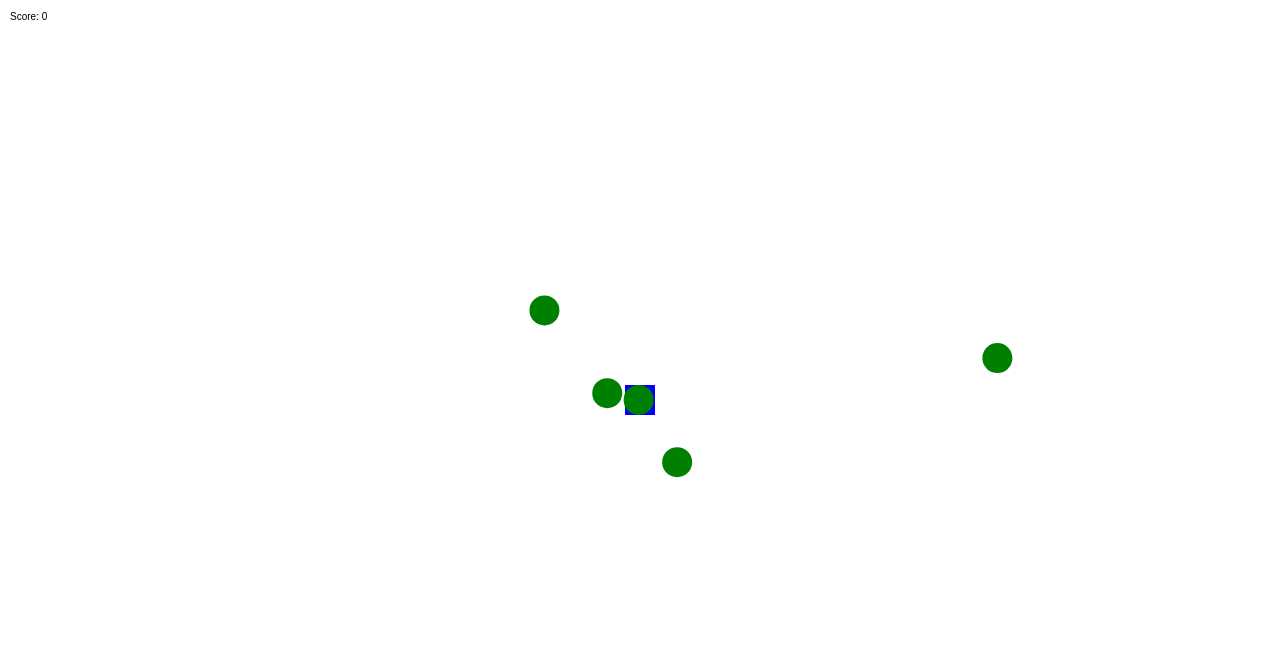
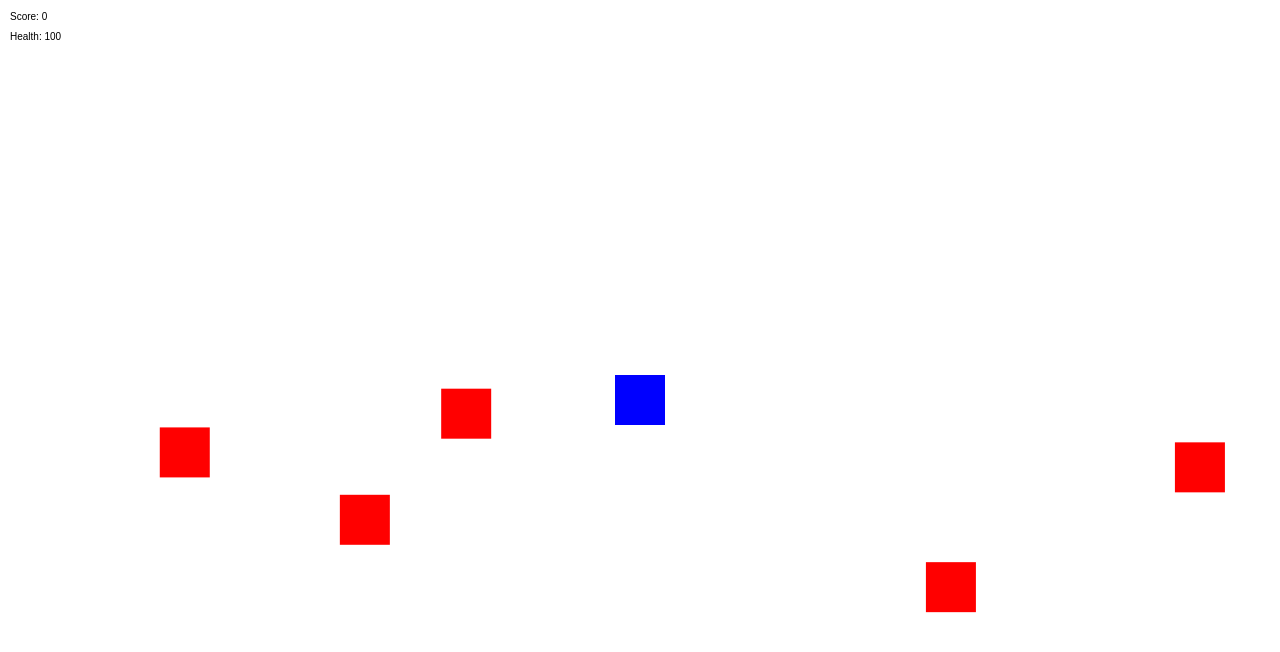
Before and after one commit to quickvr/PJ-DISCORD, a plain HTML site: page index.html in a window 1280 px wide. Drawn offline with Linux system fonts and the light colour scheme.

Commit message:
Update index.html

```diff
--- a/index.html
+++ b/index.html
@@ -17,23 +17,29 @@
         canvas.width = window.innerWidth;
         canvas.height = window.innerHeight;
 
-        let player = { x: canvas.width / 2, y: canvas.height / 2, angle: 0, speed: 5 };
+        let player = { x: canvas.width / 2, y: canvas.height / 2, health: 100, score: 0 };
         let bullets = [];
         let enemies = [];
-        let score = 0;
+        let keys = {};
 
-        function spawnEnemy() {
+        document.addEventListener('keydown', (e) => { keys[e.code] = true; });
+        document.addEventListener('keyup', (e) => { keys[e.code] = false; });
+        document.addEventListener('mousedown', shoot);
+
+        function shoot() {
+            bullets.push({ x: player.x, y: player.y, angle: Math.random() * 2 * Math.PI });
+        }
+
+        function createEnemy() {
             enemies.push({ x: Math.random() * canvas.width, y: Math.random() * canvas.height });
         }
 
         function update() {
-            // Move player
-            if (keys['w']) { player.y -= player.speed; }
-            if (keys['s']) { player.y += player.speed; }
-            if (keys['a']) { player.x -= player.speed; }
-            if (keys['d']) { player.x += player.speed; }
+            if (keys['KeyW']) player.y -= 5;
+            if (keys['KeyS']) player.y += 5;
+            if (keys['KeyA']) player.x -= 5;
+            if (keys['KeyD']) player.x += 5;
 
-            // Update bullets
             bullets.forEach((bullet, index) => {
                 bullet.x += Math.cos(bullet.angle) * 10;
                 bullet.y += Math.sin(bullet.angle) * 10;
@@ -42,18 +48,19 @@
                 }
             });
 
-            // Update enemies
             enemies.forEach((enemy, index) => {
-                const angle = Math.atan2(player.y - enemy.y, player.x - enemy.x);
-                enemy.x += Math.cos(angle) * 2;
-                enemy.y += Math.sin(angle) * 2;
-
-                // Check for collision with bullets
+                if (Math.hypot(player.x - enemy.x, player.y - enemy.y) < 50) {
+                    player.health -= 1;
+                }
+                if (player.health <= 0) {
+                    alert('Game Over');
+                    document.location.reload();
+                }
                 bullets.forEach((bullet, bIndex) => {
-                    if (Math.hypot(bullet.x - enemy.x, bullet.y - enemy.y) < 15) {
+                    if (Math.hypot(bullet.x - enemy.x, bullet.y - enemy.y) < 20) {
                         enemies.splice(index, 1);
                         bullets.splice(bIndex, 1);
-                        score++;
+                        player.score += 1;
                     }
                 });
             });
@@ -62,35 +69,19 @@
         function draw() {
             ctx.clearRect(0, 0, canvas.width, canvas.height);
             ctx.fillStyle = 'blue';
-            ctx.fillRect(player.x - 15, player.y - 15, 30, 30);
-
+            ctx.fillRect(player.x - 25, player.y - 25, 50, 50);
             bullets.forEach(bullet => {
+                ctx.fillStyle = 'yellow';
+                ctx.fillRect(bullet.x, bullet.y, 5, 5);
+            });
+            enemies.forEach(enemy => {
                 ctx.fillStyle = 'red';
-                ctx.beginPath();
-                ctx.arc(bullet.x, bullet.y, 5, 0, Math.PI * 2);
-                ctx.fill();
+                ctx.fillRect(enemy.x - 25, enemy.y - 25, 50, 50);
             });
-
-            enemies.forEach(enemy => {
-                ctx.fillStyle = 'green';
-                ctx.beginPath();
-                ctx.arc(enemy.x, enemy.y, 15, 0, Math.PI * 2);
-                ctx.fill();
-            });
-
             ctx.fillStyle = 'black';
-            ctx.fillText(`Score: ${score}`, 10, 20);
+            ctx.fillText(`Score: ${player.score}`, 10, 20);
+            ctx.fillText(`Health: ${player.health}`, 10, 40);
         }
-
-        const keys = {};
-        window.addEventListener('keydown', (e) => { keys[e.key] = true; });
-        window.addEventListener('keyup', (e) => { keys[e.key] = false; });
-        window.addEventListener('mousemove', (e) => {
-            player.angle = Math.atan2(e.clientY - player.y, e.clientX - player.x);
-        });
-        window.addEventListener('mousedown', () => {
-            bullets.push({ x: player.x, y: player.y, angle: player.angle });
-        });
 
         function gameLoop() {
             update();
@@ -98,7 +89,7 @@
             requestAnimationFrame(gameLoop);
         }
 
-        setInterval(spawnEnemy, 1000);
+        setInterval(createEnemy, 1000);
         gameLoop();
     </script>
 </body>
```
